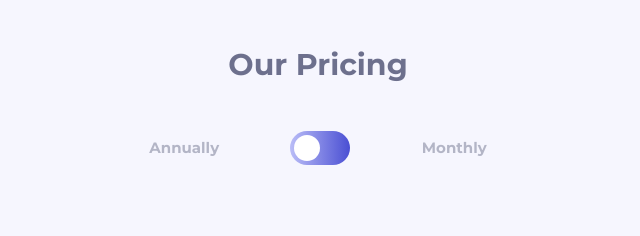
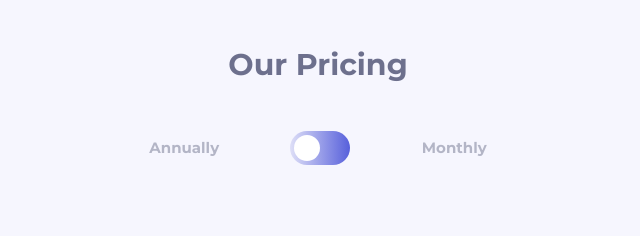
Before and after one commit to Aman-sgz/Pricing-Component-With-Toggle, a plain HTML site: page index.html in a window 1280 px wide. Shown: the top 236 px of the page, 322-962 px from the left. Drawn offline with Linux system fonts and the light colour scheme; files whose address does not match are found by name.

Commit message:
Slider color

```diff
--- a/styles/styles.scss
+++ b/styles/styles.scss
@@ -220,7 +220,7 @@ body {
     left: 0;
     right: 0;
     bottom: 0;
-    background-image: linear-gradient(to right, hsl(237, 80%, 85%), hsl(238, 61%, 56%));
+    background-image: linear-gradient(to right, hsl(238, 62%, 92%), hsl(236, 65%, 60%));
     transition: .4s;
 }
 
```
Also changed, not shown: styles/styles.css.
